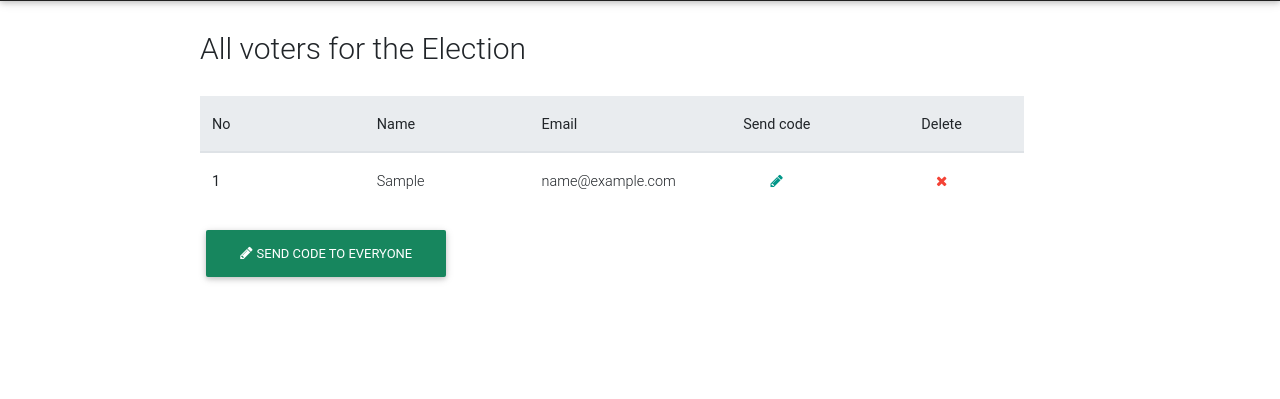
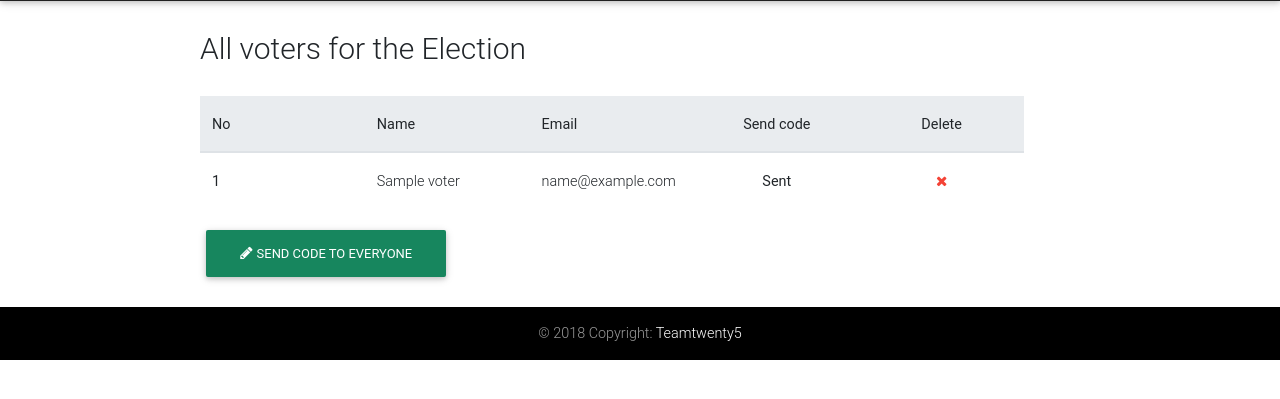
Before and after one commit to Sajaldeb25/Online-voting-, a PHP site: page /Admin/manage-voters.php in a window 1280 px wide. Shown: the part 183-582 px from the top of the page. Run offline with PHP 8.4, Linux system fonts and the light colour scheme; the visitor is signed in with stand-in values (Sample User, id 1); tables that the repository leaves empty or names only in its code hold one stand-in row (values such as "Sample post"); some web fonts are replaced.

Commit message:
Update manage-voters.php
Updated

```diff
--- a/Admin/manage-voters.php
+++ b/Admin/manage-voters.php
@@ -3,8 +3,15 @@
 	session_start();
 	require'connection.php';
 
-	$query = "SELECT * FROM tbmembers ";
+	if(empty($_SESSION['admin_id'])){
+		header("location:index.php");
+	}
+
+	$query = "SELECT * FROM voter where rand_code ='0' ";
     $result = mysqli_query($link,$query);
+
+	$query2 = "SELECT * FROM voter where rand_code !='0' ";
+    $result1 = mysqli_query($link,$query2);
 ?>
 
 
@@ -15,7 +22,7 @@
 
     <meta name="viewport" content="width=device-width, initial-scale=1, shrink-to-fit=no">
     <meta http-equiv="x-ua-compatible" content="ie=edge">
-    <title>Home page</title>
+    <title>Voter management</title>
 
     <!-- Bootstrap -->
     <link href="assets/css/bootstrap.min.css" rel="stylesheet">
@@ -90,11 +97,21 @@
 
 				<?php while($row = mysqli_fetch_array($result) ){ ?>
 					<tr>
-						<th scope="row"><?php echo'  '.$row['member_id'].' ' ?> </th>
-						<td><?php echo'  '.$row['first_name'].' ' ?> </td>
+						<th scope="row"><?php echo'  '.$row['v_id'].' ' ?> </th>
+						<td><?php echo'  '.$row['name'].' ' ?> </td>
 						<td><?php echo'  '.$row['email'].' ' ?> </td>
-						<td style="text-align:center;!important">   <a href="codesend.php?id=<?php echo' '.$row['member_id'].' '?>" class="teal-text"><i class="fa fa-pencil"></i></a>  </td>
-						<td style="text-align:center;!important">  <a href="voterdelete.php?id=<?php echo' '.$row['member_id'].' '?>" class="red-text"><i class="fa fa-times"></i></a>    </td>
+						<td style="text-align:center;!important">   <a href="mail_send.php?id=<?php echo' '.$row['v_id'].' '?>" class="teal-text"><i class="fa fa-pencil"></i></a>  </td>
+						<td style="text-align:center;!important">  <a href="voterdelete.php?id=<?php echo' '.$row['v_id'].' '?>" class="red-text"><i class="fa fa-times"></i></a>    </td>
+					</tr>
+				<?php } ?>
+
+				<?php while($row1 = mysqli_fetch_array($result1) ){ ?>
+					<tr>
+						<th scope="row"><?php echo'  '.$row1['v_id'].' ' ?> </th>
+						<td><?php echo'  '.$row1['name'].' ' ?> </td>
+						<td><?php echo'  '.$row1['email'].' ' ?> </td>
+						<td style="text-align:center; font-color:green; !important">   <b>Sent</b>  </td>
+						<td style="text-align:center;!important">  <a href="voterdelete.php?id=<?php echo' '.$row1['v_id'].' '?>" class="red-text"><i class="fa fa-times"></i></a>    </td>
 					</tr>
 				<?php } ?>
 
@@ -105,7 +122,20 @@
 
 				<button class="btn btn-deep-purple" style="background-color:#17865e  !important "><i class="fa fa-pencil mr-1"></i>Send code to everyone</button>
 			<!--Table-->
-			</div>
+		</div>
+		<br>
+
+		    <!-- Footer -->
+		<footer class="page-footer font-small black" style="background-color:#0b0c0c; !important">
+
+		  <!-- Copyright -->
+		  <div class="footer-copyright text-center py-3">© 2018 Copyright:
+			<a href="">Teamtwenty5</a>
+		  </div>
+		  <!-- Copyright -->
+
+		</footer>
+		<!-- Footer -->
 
   </body>
 </html>
```
